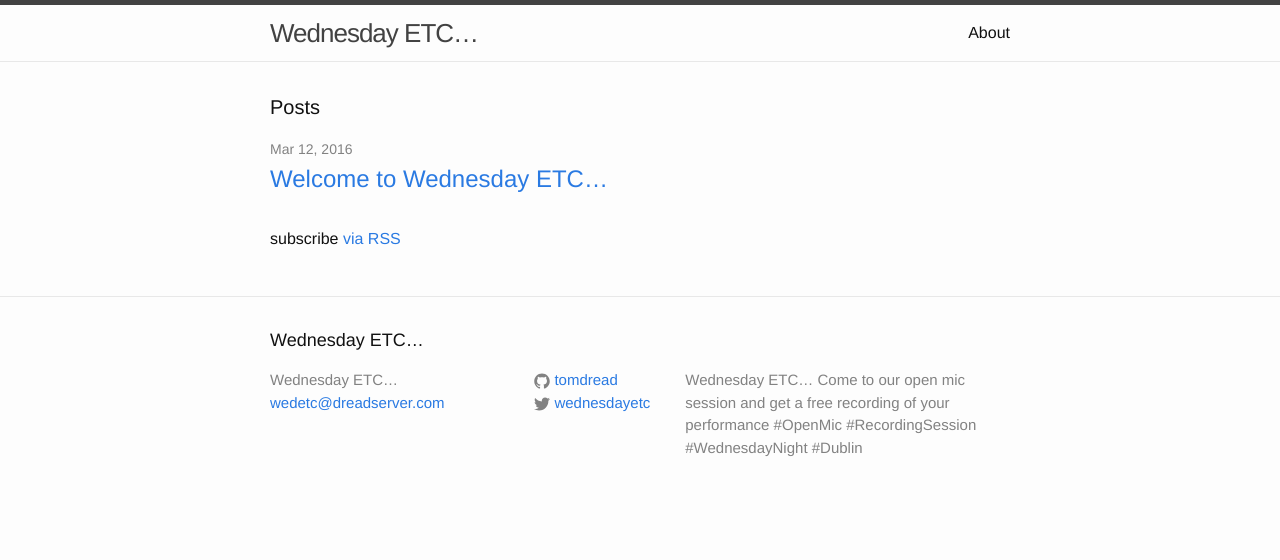
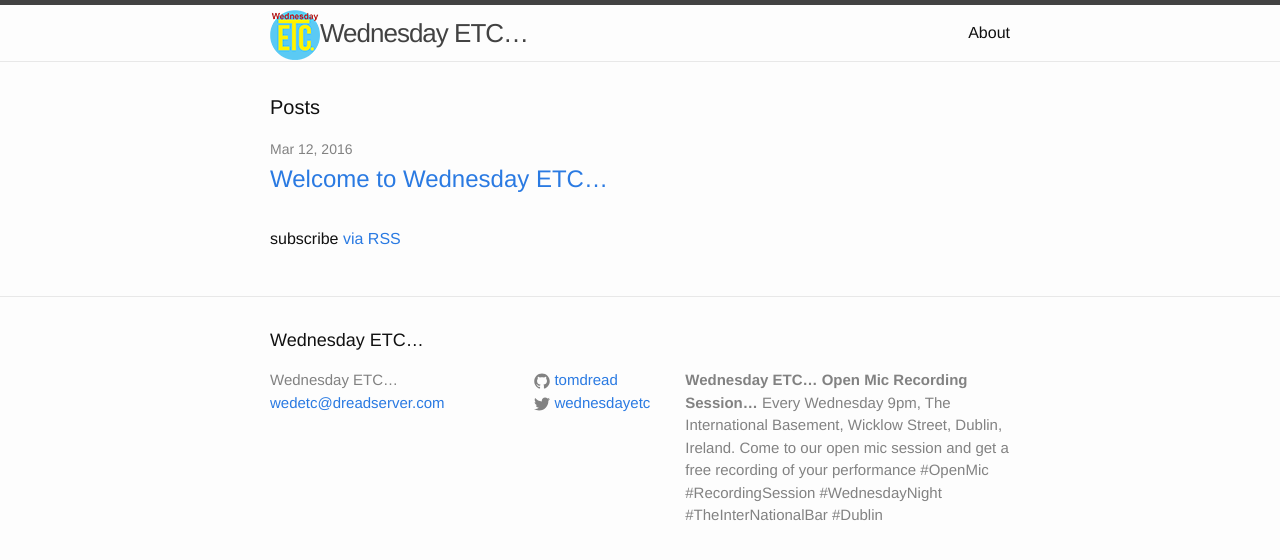
Before and after one commit to wednesday-etc/wednesday-etc.github.io, a Jekyll site: the page built from index.html, in a window 1280 px wide. Shown: the top 560 px of the page. Built offline with Jekyll 4.4.1, drawn with Linux system fonts in a browser that asks for light colours.

Commit message:
wednesday-etc-50x50.png

```diff
--- a/_config.yml
+++ b/_config.yml
@@ -9,10 +9,10 @@
 title: Wednesday ETC…
 email: wedetc@dreadserver.com
 description: > # this means to ignore newlines until "baseurl:"
-  Wednesday ETC… Come to our open mic session and get a free recording of your performance #OpenMic #RecordingSession #WednesdayNight #Dublin
+ <strong>Wednesday ETC… Open Mic Recording Session… </strong>Every Wednesday 9pm, The International Basement, Wicklow Street, Dublin, Ireland. Come to our open mic session and get a free recording of your performance #OpenMic #RecordingSession #WednesdayNight #TheInterNationalBar #Dublin
 
 baseurl: "" # the subpath of your site, e.g. /blog
-url: "http://yourdomain.com" # the base hostname & protocol for your site
+url: "http://www.wednesdayetc.com" # the base hostname & protocol for your site
 twitter_username: wednesdayetc
 github_username:  tomdread
 
--- a/_includes/head.html
+++ b/_includes/head.html
@@ -6,6 +6,7 @@
   <title>{% if page.title %}{{ page.title | escape }}{% else %}{{ site.title | escape }}{% endif %}</title>
   <meta name="description" content="{% if page.excerpt %}{{ page.excerpt | strip_html | strip_newlines | truncate: 160 }}{% else %}{{ site.description }}{% endif %}">
 
+  <link rel="shortcut icon" type="image/png" href="{{site.url}}/site/favicon.png">
   <link rel="stylesheet" href="{{ "/css/main.css" | prepend: site.baseurl }}">
   <link rel="canonical" href="{{ page.url | replace:'index.html','' | prepend: site.baseurl | prepend: site.url }}">
   <link rel="alternate" type="application/rss+xml" title="{{ site.title }}" href="{{ "/feed.xml" | prepend: site.baseurl | prepend: site.url }}">
--- a/_includes/header.html
+++ b/_includes/header.html
@@ -2,7 +2,7 @@
 
   <div class="wrapper">
 
-    <a class="site-title" href="{{ site.baseurl }}/">{{ site.title }}</a>
+    <a class="site-title" href="{{ site.baseurl }}/"><img src="img/wednesday-etc-50x50.png" height="50px" width="50px" />{{ site.title }}</a>
 
     <nav class="site-nav">
       <a href="#" class="menu-icon">
@@ -16,7 +16,7 @@
       <div class="trigger">
         {% for my_page in site.pages %}
           {% if my_page.title %}
-          <a class="page-link" href="{{ my_page.url | prepend: site.baseurl }}">{{ my_page.title }}</a>
+          <a class="page-link" href="{{ my_page.url | prepend: site.baseurl }}"> {{ my_page.title }}</a>
           {% endif %}
         {% endfor %}
       </div>
```
Also changed, not shown: wednesday-etc-50x50.png (added).
